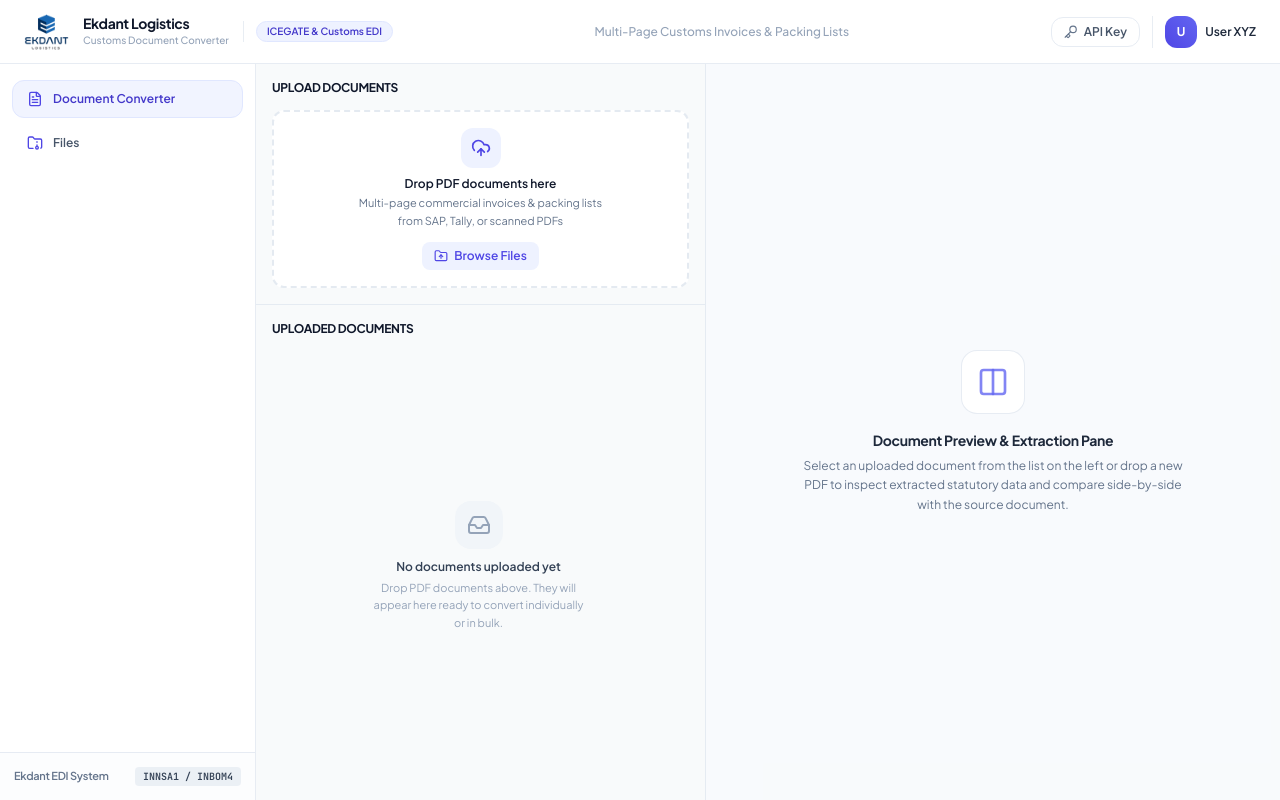
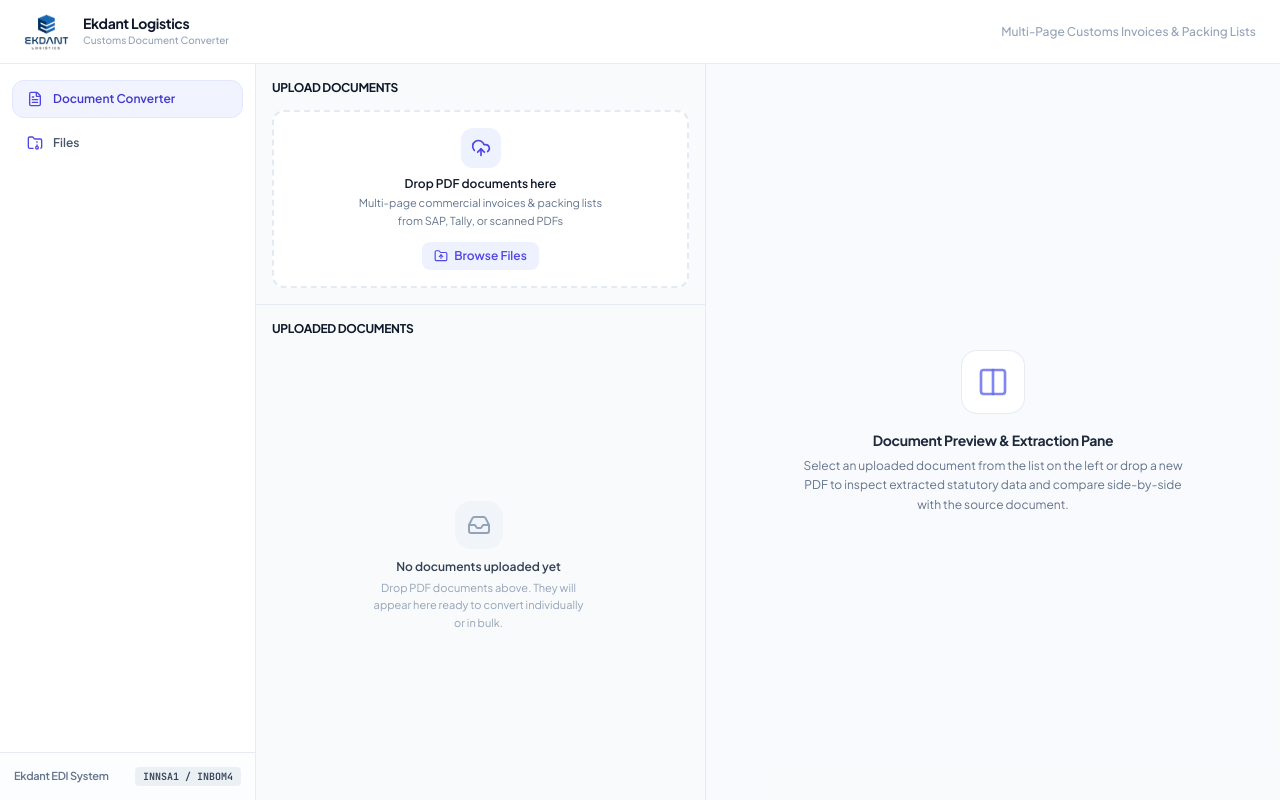
Before and after one commit to Rushaljain/EkdantLogistics, a React (Vite) app: page / in a window 1280 px wide. Built offline with nearby package versions, Linux system fonts and the light colour scheme.

Commit message:
feat(ui): remove ICEGATE badge, API key button, and user profile from top header

```diff
--- a/src/App.tsx
+++ b/src/App.tsx
@@ -1,5 +1,5 @@
 import { useState, useEffect } from 'react';
-import { Key, FolderArchive } from 'lucide-react';
+import { FolderArchive } from 'lucide-react';
 import { Sidebar } from './components/Sidebar';
 import type { NavTab } from './components/Sidebar';
 import { CenterColumn } from './components/CenterColumn';
@@ -405,16 +405,10 @@ export function App() {
               Customs Document Converter
             </p>
           </div>
-
-          <div className="hidden sm:flex items-center space-x-2 pl-3 border-l border-slate-200/80">
-            <span className="px-2.5 py-0.5 rounded-full text-[10px] font-semibold bg-indigo-50 text-indigo-700 border border-indigo-100">
-              ICEGATE & Customs EDI
-            </span>
-          </div>
         </div>
 
-        {/* Center: Context Status / Active Document */}
-        <div className="hidden md:flex items-center space-x-2 text-xs font-medium text-slate-500">
+        {/* Right: Context Status / Active Document */}
+        <div className="flex items-center space-x-2 text-xs font-medium text-slate-500">
           {activeTab === 'files' ? (
             <div className="flex items-center space-x-2 text-slate-700 font-semibold">
               <FolderArchive className="w-4 h-4 text-indigo-600" />
@@ -423,7 +417,7 @@ export function App() {
           ) : activeDocument ? (
             <div className="flex items-center space-x-2">
               <span className="text-slate-400">Active Document:</span>
-              <span className="font-semibold text-slate-800 truncate max-w-[200px] lg:max-w-[320px]">
+              <span className="font-semibold text-slate-800 truncate max-w-[240px] lg:max-w-[380px]">
                 {activeDocument.invoice?.invoiceNumber || activeDocument.fileName}
               </span>
               {activeDocument.status === 'processed' && (
@@ -445,28 +439,6 @@ export function App() {
           ) : (
             <span className="text-slate-400 font-medium">Multi-Page Customs Invoices & Packing Lists</span>
           )}
-        </div>
-
-        {/* Right: API Key Trigger & User Profile */}
-        <div className="flex items-center space-x-3 shrink-0">
-          <button
-            type="button"
-            onClick={() => setIsKeyModalOpen(true)}
-            className="flex items-center space-x-1.5 px-3 py-1.5 rounded-xl text-xs font-medium text-slate-600 hover:text-indigo-600 hover:bg-indigo-50/70 border border-slate-200/80 transition-colors cursor-pointer"
-            title="Configure Gemini API Key"
-          >
-            <Key className="w-3.5 h-3.5 text-slate-500" />
-            <span className="hidden sm:inline font-semibold">API Key</span>
-          </button>
-
-          <div className="flex items-center space-x-2 pl-3 border-l border-slate-200/80">
-            <div className="w-8 h-8 rounded-xl bg-gradient-to-tr from-indigo-600 to-indigo-500 text-white font-bold flex items-center justify-center text-xs shadow-xs">
-              U
-            </div>
-            <span className="text-xs font-semibold text-slate-800 hidden sm:inline">
-              User XYZ
-            </span>
-          </div>
         </div>
       </header>
 
```
